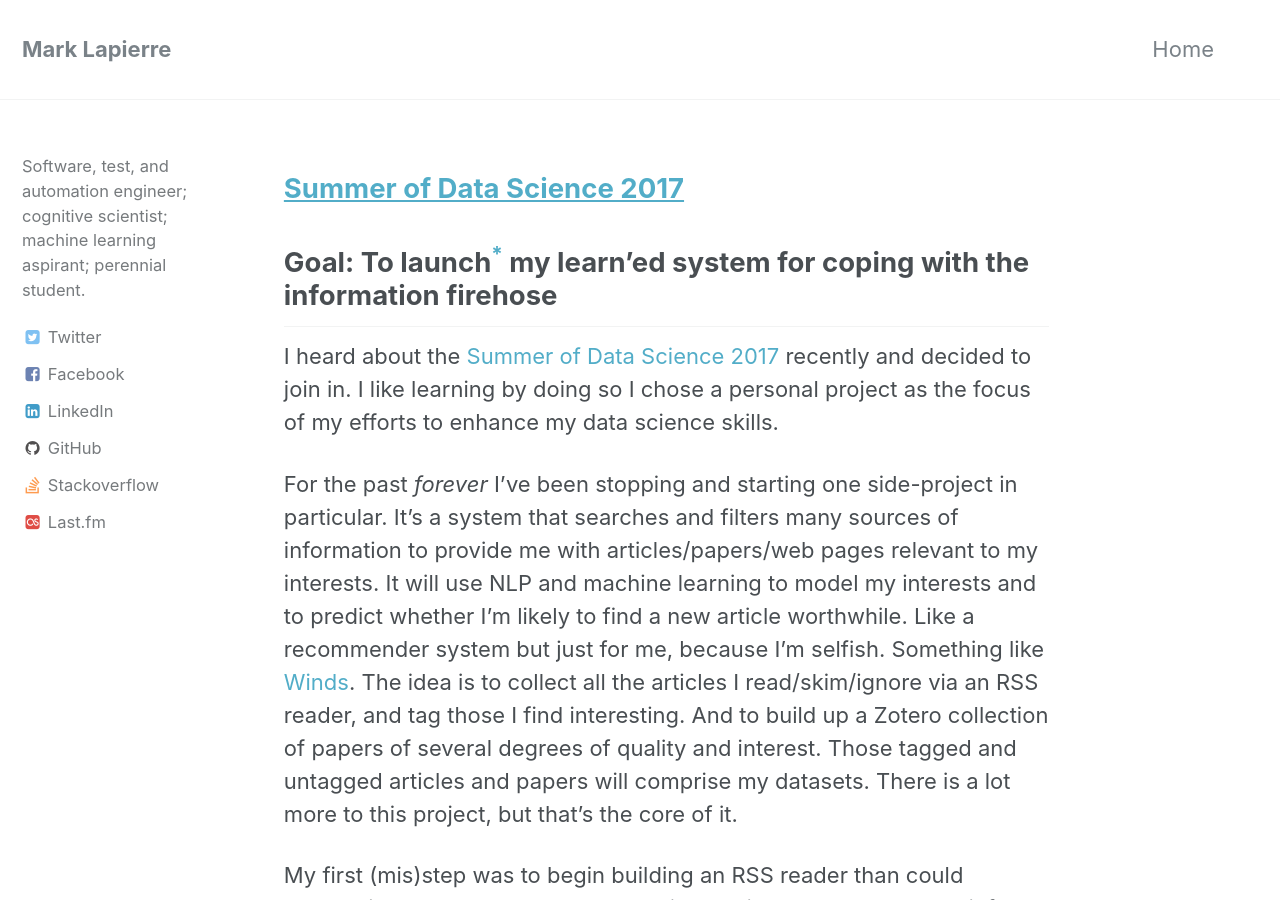
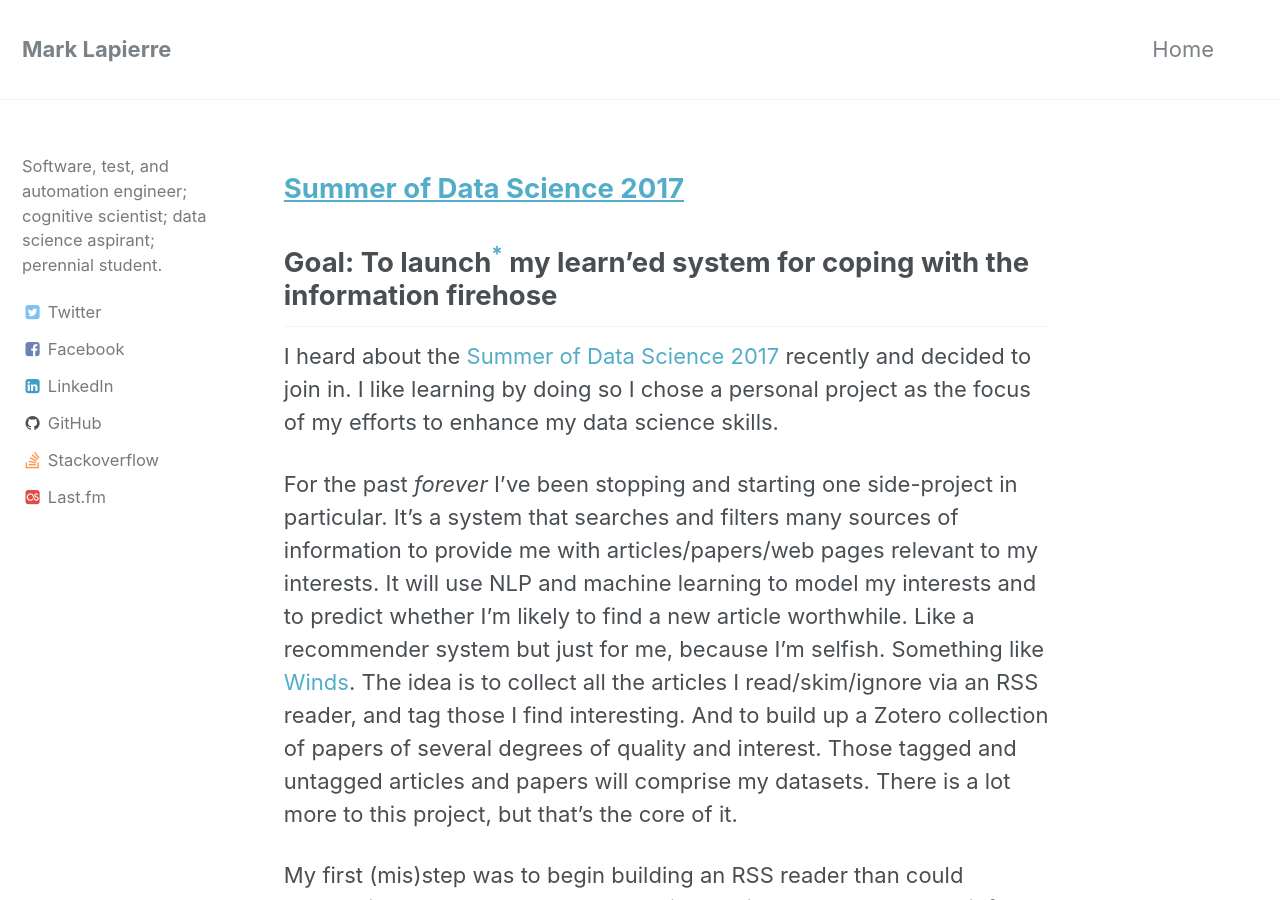
Before and after one commit to mlapierre/mlapierre.github.io, a Jekyll site: the page built from index.html, in a window 1280 px wide and 900 px high. Built offline with Jekyll 4.4.1, drawn with Linux system fonts in a browser that asks for light colours; the list of posts is cut into pages by our own code.

Commit message:
More of a generalist really, but that'll do.

```diff
--- a/_config.yml
+++ b/_config.yml
@@ -18,7 +18,7 @@ title_separator: "|"
 name: &name "Mark Lapierre"
 email: mlapierre@gmail.com
 description: > # this means to ignore newlines until "baseurl:"
-  Cognitive science PhD, software and automation engineer, machine learning aspirant, perennial student.
+  Cognitive science PhD, software and automation engineer, data science aspirant, perennial student.
 baseurl: "" # the subpath of your site, e.g. /blog
 url: "https://mlapierre.github.io" # the base hostname & protocol for your site, e.g. http://example.com
 repository: mlapierre/mlapierre.github.io
@@ -29,7 +29,7 @@ facebook:
 author:
   name             : #*name
   avatar           : # path of avatar image, e.g. "/assets/images/bio-photo.jpg"
-  bio              : "Software, test, and automation engineer; cognitive scientist; machine learning aspirant; perennial student."
+  bio              : "Software, test, and automation engineer; cognitive scientist; data science aspirant; perennial student."
   facebook         : marklapierre
   github           : mlapierre
   lastfm           : mlapierre
```
